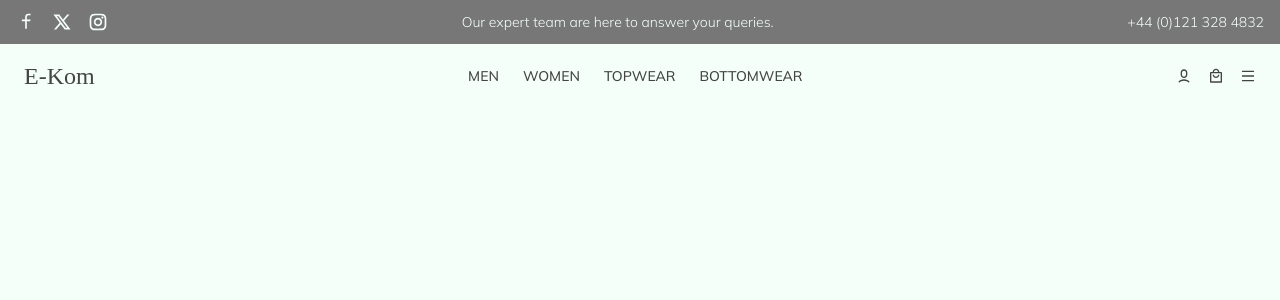
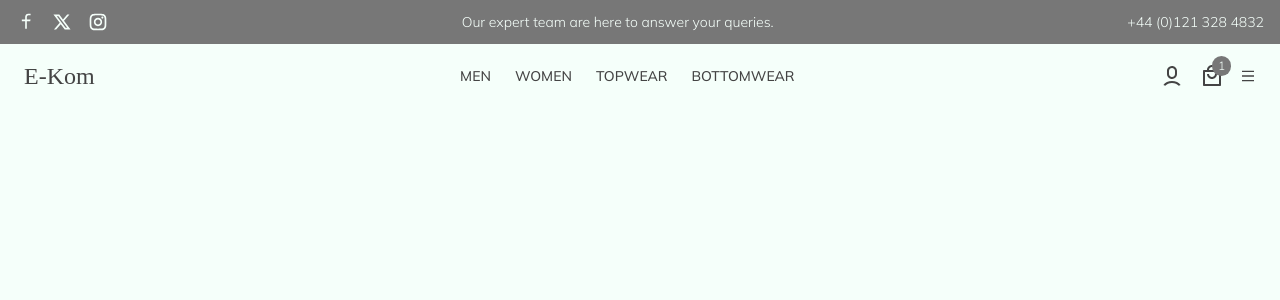
Before and after one commit to Nimira43/E-Kom, a React (Vite) app in the folder frontend/: page / in a window 1280 px wide. Shown: the top 300 px of the page. Built offline with nearby package versions, Linux system fonts and the light colour scheme; a web font is replaced by a local one.

Commit message:
Finishing touches to the right navbar icons

```diff
--- a/frontend/src/components/Common/Navbar.jsx
+++ b/frontend/src/components/Common/Navbar.jsx
@@ -18,11 +18,12 @@ const Navbar = () => {
         </div>
         <div className="flex items-center space-x-4">
           <Link to='/profile' className="hover:text-blue-dark">
-            <RiUser6Line />
+            <RiUser6Line className='h-6 w-6' />
           </Link>
-          <Link to='/profile' className="hover:text-blue-dark">
-            <RiShoppingBag4Line />
-          </Link>
+          <button className="relative hover:text-blue-dark">
+            <RiShoppingBag4Line className="h-6 w-6" />
+            <span className="absolute -top-2 bg-grey-medium hover:bg-blue-dark text-light text-xs rounded-full px-1.5 py-0.5">1</span>
+          </button>
           <Link to='/profile' className="hover:text-blue-dark">
             <RiMenuLine />
           </Link>
```
